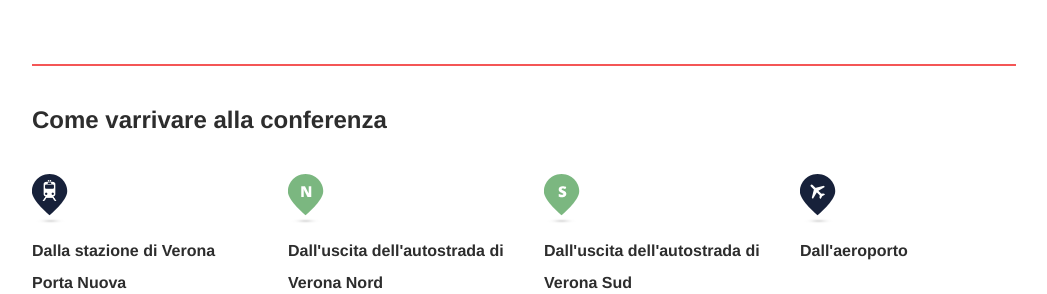
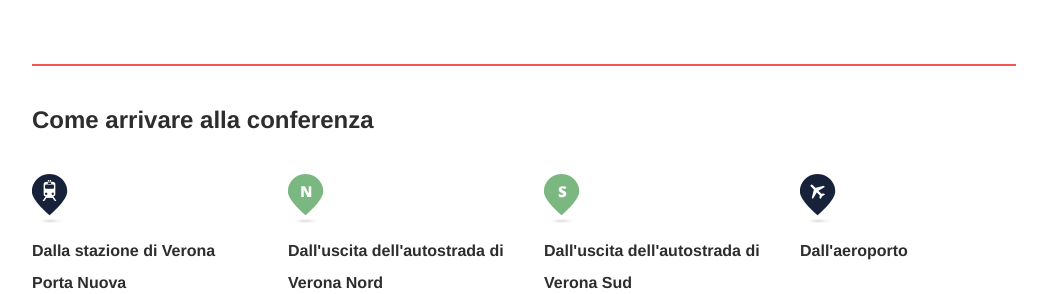
Before and after one commit to GrUSP/2018.angularday.it, a Jekyll site: the page built from venue.html, in a window 1280 px wide and 900 px high, scrolled down 993 px. Shown: the part 154-448 px from the top of the window, without its empty margins (116-1163 px from the left). Built offline with Jekyll 4.4.1, drawn with Linux system fonts in a browser that asks for light colours; some web fonts are replaced; some of the changed text lies outside the part shown.

Commit message:
Fixed: menù, venue

```diff
--- a/_includes/layout/menu.html
+++ b/_includes/layout/menu.html
@@ -59,15 +59,17 @@
         {% if site.data.conference.call_for_paper %}
         <li class="menu__item">
           <a href="https://goo.gl/forms/oZkzZ0BZBnN2Wtxi2" class="menu__button" role="menuitem" target="_blank">
-            CFP
+            Call for paper
           </a>
         </li>
         {% endif %}
+        {% if site.data.conference.workshop_available %}
         <li class="menu__item">
           <a href="{{ site.baseurl }}/workshop.html" class="menu__button" role="menuitem">
             Corso
           </a>
         </li>
+        {% endif %}
         {% if site.data.conference.call_for_sponsor %}
         <li class="menu__item">
           <a href="{{ site.baseurl }}/sponsor.html" class="menu__button" role="menuitem">
@@ -82,15 +84,6 @@
             </a>
           </li>
         {% endif %}
-
-        {% if site.data.conference.workshop_available %}
-        <li class="menu__item">
-          <a href="{{ site.baseurl }}/workshop.html" class="menu__button" role="menuitem">
-            Corso
-          </a>
-        </li>
-        {% endif %}
-
         <li class="menu__item">
           <a href="{{ site.baseurl }}/venue.html" class="menu__button" role="menuitem">
             Dove siamo
--- a/venue.html
+++ b/venue.html
@@ -33,7 +33,7 @@
 
   <hr class="hr">
 
-  <h2 class="row__title">Come varrivare alla conferenza</h2>
+  <h2 class="row__title">Come arrivare alla conferenza</h2>
 
   <div class="row row--4">
     <div class="row__column">
```
